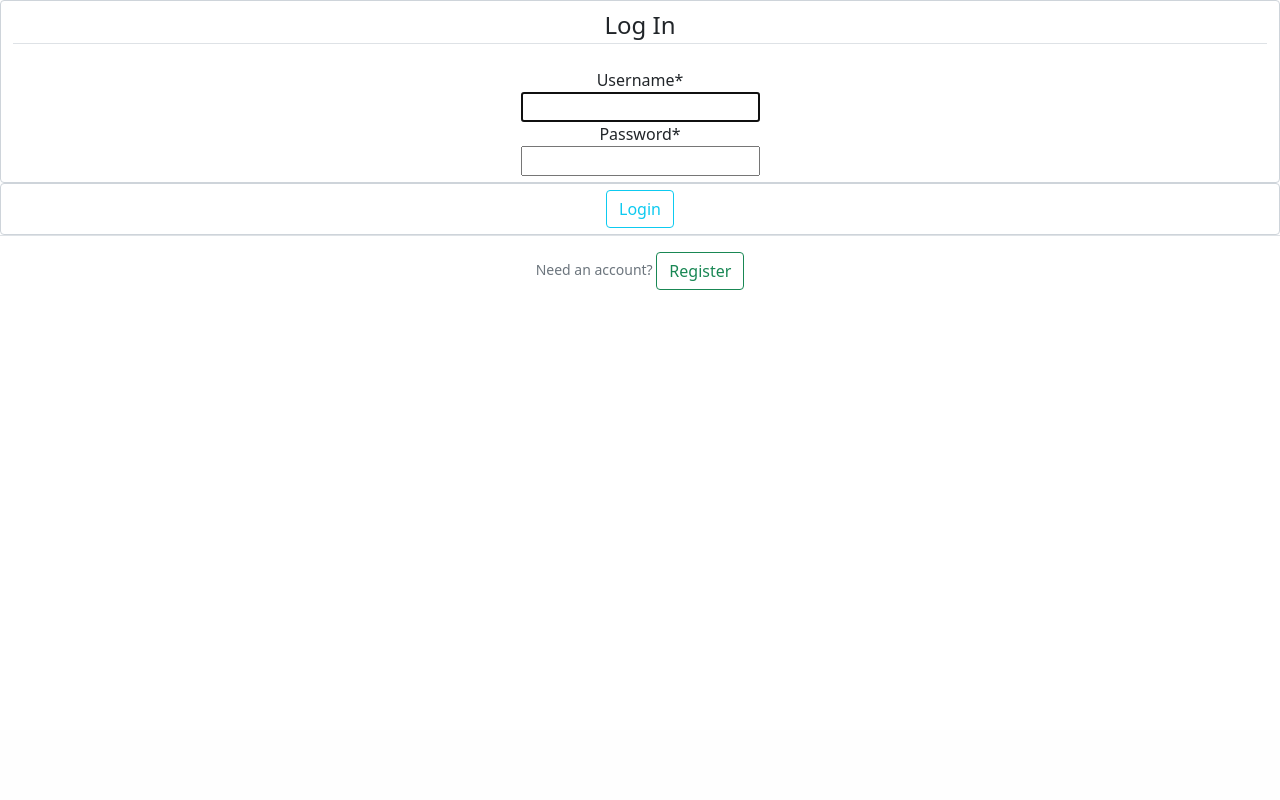
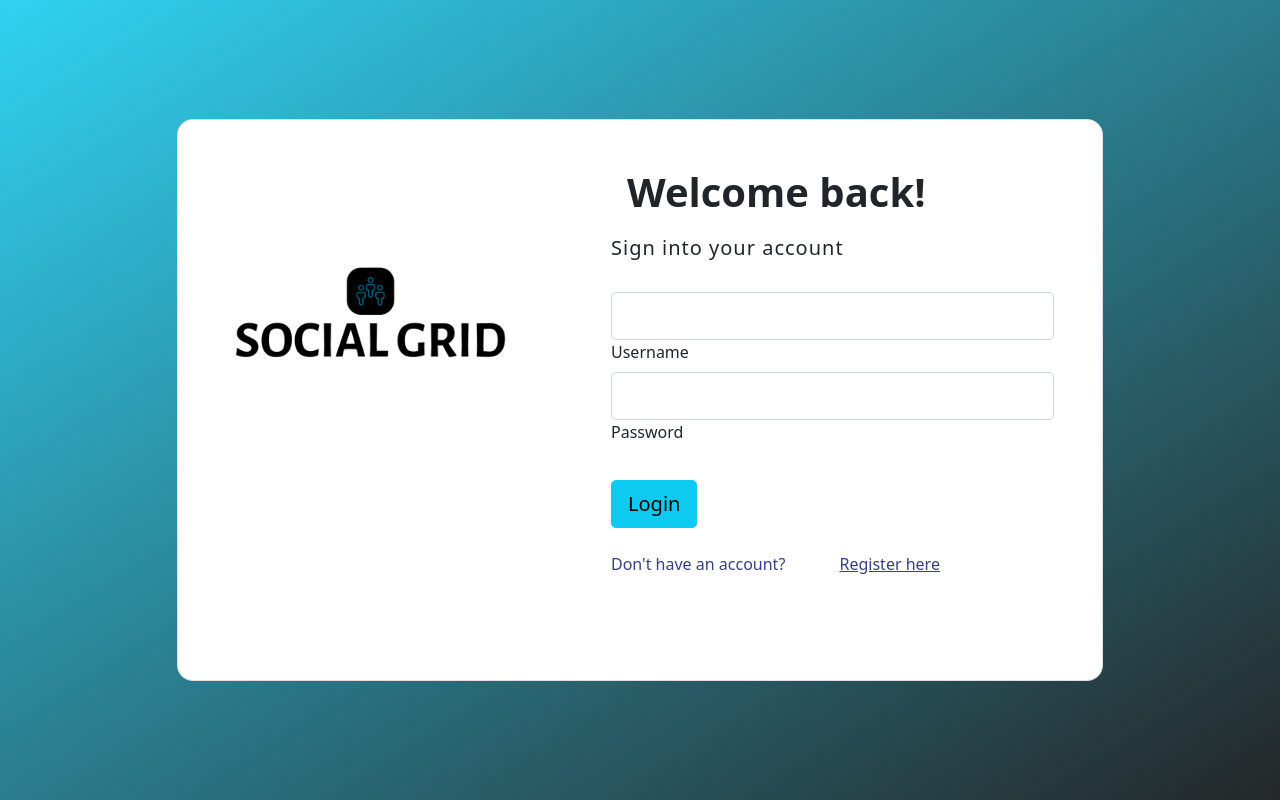
Before and after one commit to lgist2/group2, a Django app: page /login/ in a window 1280 px wide. Shown: the part 70-870 px from the top of the page. Before the commit the page ends 360 px from the top, so only its background shows below. Run offline with Django 4.2, Linux system fonts and the light colour scheme; parts of the project's set-up code (start-up, migrations or seed data) failed here and were passed over; some libraries are stand-ins or nearby versions.

Commit message:
US01, US03, and Issues
This commit has majority styling with very minimal behind the scenes work.
New registration page, login page, home page, and profile page. More styles coming soon.
Also fixed color of buttons on issue.

```diff
--- a/social_grid/post/forms.py
+++ b/social_grid/post/forms.py
@@ -18,3 +18,7 @@ class AddPostForm(ModelForm):
         self.fields['hashtags'].label = 'Give it some hashtags:'
         self.fields['body'].label = 'Post your thoughts:'
         self.fields['image'].label = 'A picture is worth a thousand words:'
+        self.fields['title'].widget.attrs['class'] = 'form-control'
+        self.fields['hashtags'].widget.attrs['class'] = 'form-control'
+        self.fields['body'].widget.attrs['class'] = 'form-control'
+        self.fields['image'].widget.attrs['class'] = 'form-control'
--- a/social_grid/post/models.py
+++ b/social_grid/post/models.py
@@ -9,7 +9,7 @@ from django.utils import timezone
 
 class AddPost(models.Model):
     account = models.ForeignKey(User, on_delete=models.CASCADE)
-    title = models.CharField(max_length=15)
+    title = models.CharField(max_length=50)
     hashtags = models.CharField(max_length=50, blank=True,null=True)
     body = RichTextField(blank=True, null=True)
     image = models.ImageField(null=True, blank=True, upload_to='post_images/')
--- a/social_grid/users/templates/users/login.html
+++ b/social_grid/users/templates/users/login.html
@@ -1,29 +1,54 @@
 {% extends 'base/base.html'%}
 {% load crispy_forms_tags %}
+{% load static %}
 
 {% block content %}
-<div class="content-section">
-    <center>
-        <form action="" method="POST">
-            {% csrf_token %}
-            <fieldset class="form-control">
-                <legend class="border-bottom mb-4">Log In</legend>
-                <div class="form-group col-md-3 mb-0">
-                    {{ form|crispy }}
-                </div>
-            </fieldset>
-            <div class="form-control">
-                <button class="btn btn-outline-info" type="submit">Login</button>
-            </div>
-        </form>
-        <div class="border-top pt-3">
-            <small class="text-muted">
-                Need an account? <a class="btn btn-outline-success" href="{% url 'register' %}" role="button">Register</a>
-            </small>
-        </div>
-    </center>
+<section class="vh-100" style="background: linear-gradient(to bottom right, #30D2F2, #242728)">
+    <div class="container py-5 h-100">
+      <div class="row d-flex justify-content-center align-items-center h-100">
+        <div class="col col-xl-10">
+          <div class="card" style="border-radius: 1rem;">
+            <div class="row g-0">
+              <div class="col-md-6 col-lg-5 d-none d-md-block">
+                <img src="{% static 'base/images/png/logo-black.png' %}"
+                  alt="login form" class="img-fluid" style="border-radius: 1rem 0 0 1rem;" />
+              </div>
+              <div class="col-md-6 col-lg-7 d-flex align-items-center">
+                <div class="card-body p-4 p-lg-5 text-black">
+
+                  <form action="" method="POST">
+                    {% csrf_token %}
+                    <div class="d-flex align-items-center mb-3 pb-1">
+                      <i class="fas fa-cubes fa-2x me-3" style="color: #ff6219;"></i>
+                      <span class="h1 fw-bold mb-0">Welcome back!</span>
+                    </div>
+
+                    <h5 class="fw-normal mb-3 pb-3" style="letter-spacing: 1px;">Sign into your account</h5>
+
+                    <div class="form-outline mb-4">
+
+                        <input type="text"  name="username" class="form-control form-control-lg" />
+                        <label class="form-label" >Username</label>
+                        <input type="password"  name="password" class="form-control form-control-lg" />
+                        <label class="form-label" >Password</label>
+
+                    </div>
+
+                    <div class="pt-1 mb-4">
+                      <button class="btn btn-info btn-lg btn-block" type="submit">Login</button>
+                    </div>
 
 
-</div>
+                    <p class="mb-5 pb-lg-2" style="color: #393f81;">Don't have an account? <a href="{% url 'register' %}"
+                        style="color: #393f81;">Register here</a></p>
+                  </form>
 
+                </div>
+              </div>
+            </div>
+          </div>
+        </div>
+      </div>
+    </div>
+  </section>
 {% endblock content%}
--- a/social_grid/users/templates/users/logout.html
+++ b/social_grid/users/templates/users/logout.html
@@ -3,10 +3,7 @@
     <h2>You have been logged out!</h2>
     <div class="border-top pt-3">
         <small class="text-muted">
-            <a class="btn btn-outline-success" href="{% url 'login' %}">Log back in</a>
+            <a class="btn btn-outline-info" href="{% url 'login' %}">Log back in</a>
         </small>
     </div>
-
-
-
 {% endblock content%}
```
Also changed, not shown: social_grid/post/templates/post/create_post.html (+6 -4 lines), social_grid/users/forms.py (+23 -2 lines), social_grid/users/templates/users/profile.html (+14 -21 lines), social_grid/users/templates/users/register.html (+75 -13 lines), social_grid/post/migrations/0009_alter_addpost_title.py (added).
